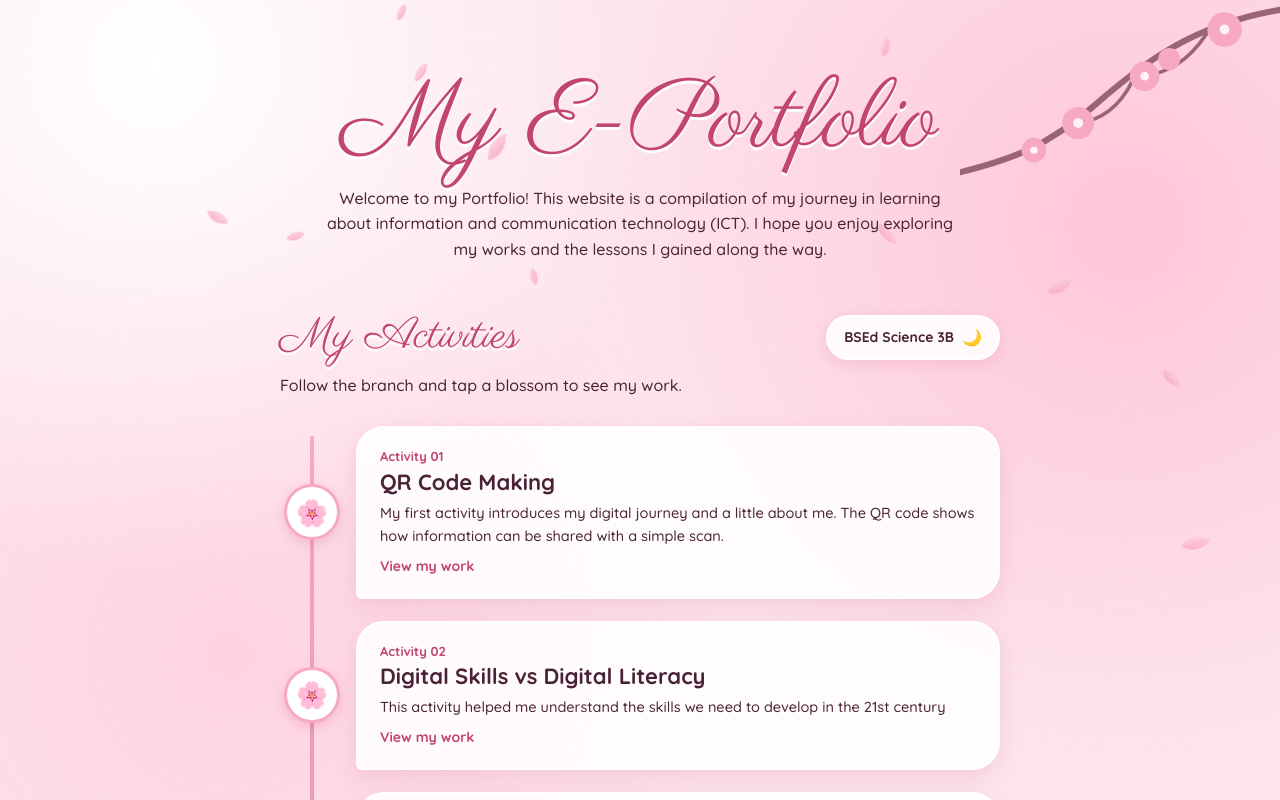
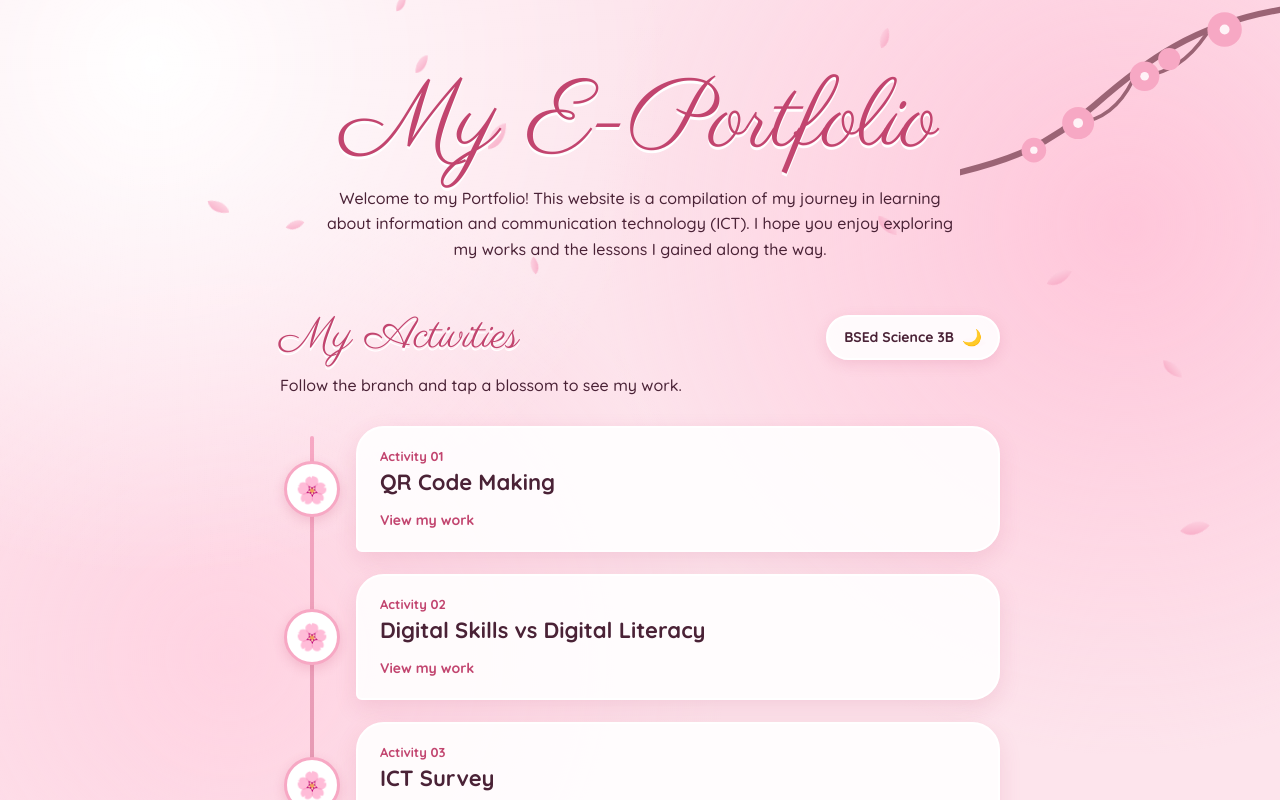
Before and after one commit to chrisnamarione/Chrisna-Portfolio, a React (Vite) app: page / in a window 1280 px wide. Shown: the top 800 px of the page. Built offline with nearby package versions, Linux system fonts and the light colour scheme.

Commit message:
Update Files

```diff
--- a/src/components/ActivityCard.jsx
+++ b/src/components/ActivityCard.jsx
@@ -1,7 +1,5 @@
-// One blossom on the branch. It's a real link (#activity3), so it works
-// with keyboard, middle-click, and the browser's Back button.
 export default function ActivityCard({ activity }) {
-  const { id, label, title, desc, highlight } = activity;
+  const { id, label, title, highlight } = activity;
 
   return (
     <li className={highlight ? "highlight" : undefined}>
@@ -9,7 +7,6 @@ export default function ActivityCard({ activity }) {
       <a className="card" href={`#${id}`}>
         <span className="tag">{label}</span>
         <span className="name">{title}</span>
-        <span className="desc">{desc}</span>
         <span className="open">View my work</span>
       </a>
     </li>
--- a/src/styles.css
+++ b/src/styles.css
@@ -66,7 +66,6 @@ main { max-width: 760px; margin: 0 auto; padding: 10px 20px 60px; }
 .card:hover, .card:focus-visible, .card:active, .card.glow { transform: translateX(6px); box-shadow: 0 12px 28px rgba(var(--shadow-rgb), .24), var(--glow); }
 .tag { display: block; font-size: 13px; font-weight: 700; color: var(--rose); }
 .name { display: block; font-size: 22px; font-weight: 700; line-height: 1.25; margin: 2px 0 4px; }
-.desc { display: block; font-size: 14.5px; }
 .open { display: inline-block; margin-top: 8px; font-size: 14px; font-weight: 700; color: var(--rose); }
 .highlight .card { background: linear-gradient(135deg, var(--hl-a), var(--hl-b)); }
 .highlight .card::after { content: "My highlight ✨"; position: absolute; top: -12px; right: 18px; background: var(--rose); color: var(--on-rose); font-size: 12px; font-weight: 700; padding: 3px 12px; border-radius: 999px; }
```
